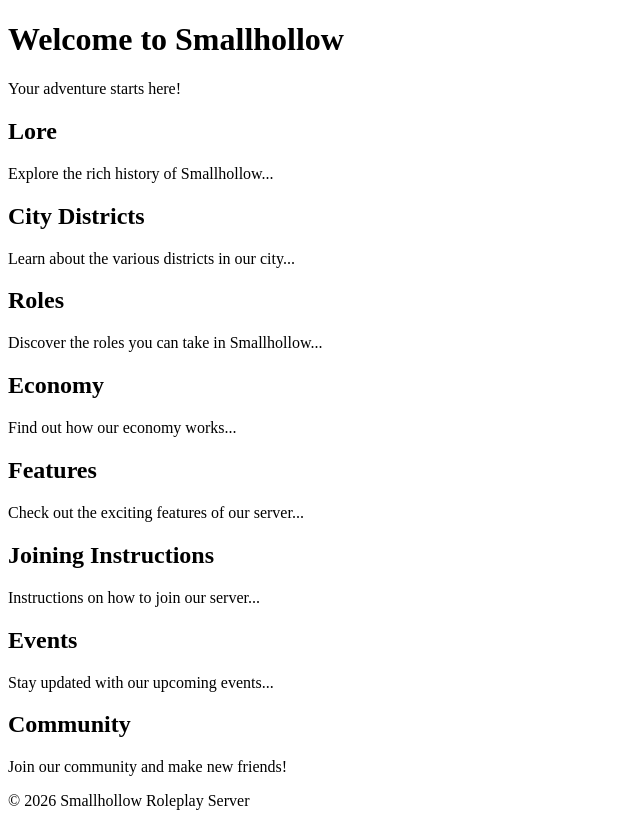
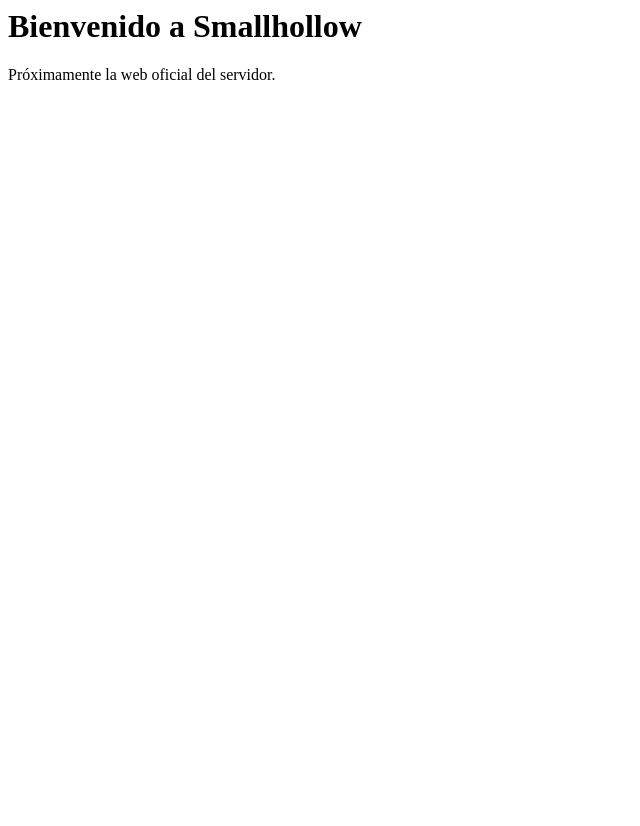
Before and after one commit to Ninngralxx/smallhollow.online, a plain HTML site: page index.html in a window 1280 px wide. Shown: the whole page, without its empty margins (0-640 px from the left). After the commit the page ends 800 px from the top, so only its background shows below. Drawn offline with Linux system fonts and the light colour scheme.

Commit message:
Update index.html with new welcome message
Replaced the original content with a new welcome message in Spanish.

```diff
--- a/index.html
+++ b/index.html
@@ -1,61 +1,9 @@
-<!DOCTYPE html>
-<html lang="en">
-<head>
-    <meta charset="UTF-8">
-    <meta name="viewport" content="width=device-width, initial-scale=1.0">
-    <title>Smallhollow Roleplay Server</title>
-    <link rel="stylesheet" href="styles.css">
-</head>
-<body>
-    <header>
-        <div class="hero">
-            <h1>Welcome to Smallhollow</h1>
-            <p>Your adventure starts here!</p>
-        </div>
-    </header>
-
-    <section id="lore">
-        <h2>Lore</h2>
-        <p>Explore the rich history of Smallhollow...</p>
-    </section>
-
-    <section id="districts">
-        <h2>City Districts</h2>
-        <p>Learn about the various districts in our city...</p>
-    </section>
-
-    <section id="roles">
-        <h2>Roles</h2>
-        <p>Discover the roles you can take in Smallhollow...</p>
-    </section>
-
-    <section id="economy">
-        <h2>Economy</h2>
-        <p>Find out how our economy works...</p>
-    </section>
-
-    <section id="features">
-        <h2>Features</h2>
-        <p>Check out the exciting features of our server...</p>
-    </section>
-
-    <section id="joining">
-        <h2>Joining Instructions</h2>
-        <p>Instructions on how to join our server...</p>
-    </section>
-
-    <section id="events">
-        <h2>Events</h2>
-        <p>Stay updated with our upcoming events...</p>
-    </section>
-
-    <section id="community">
-        <h2>Community</h2>
-        <p>Join our community and make new friends!</p>
-    </section>
-
-    <footer>
-        <p>&copy; 2026 Smallhollow Roleplay Server</p>
-    </footer>
-</body>
+<html>
+  <head>
+    <title>Smallhollow</title>
+  </head>
+  <body>
+    <h1>Bienvenido a Smallhollow</h1>
+    <p>Próximamente la web oficial del servidor.</p>
+  </body>
 </html>
```
